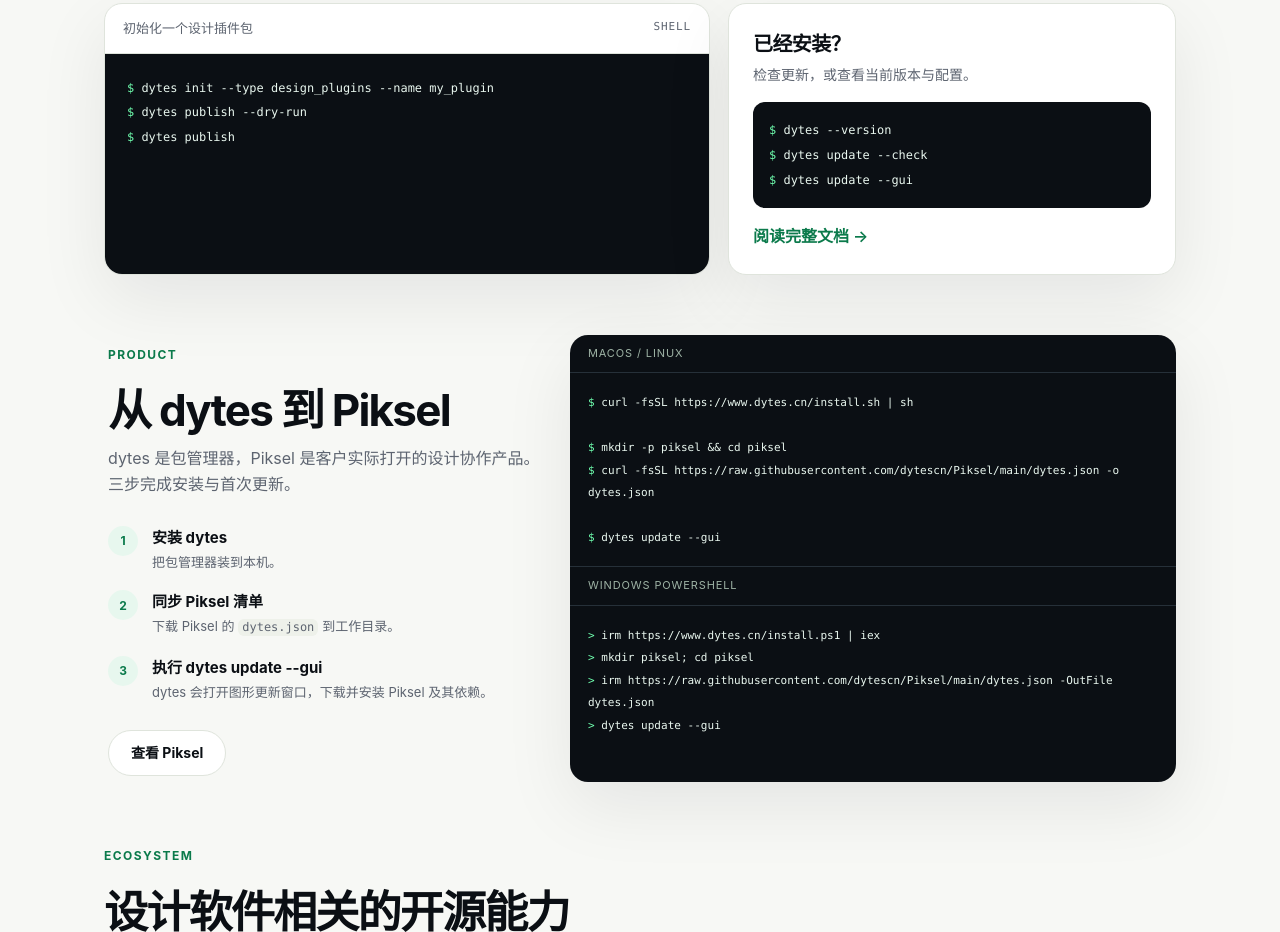
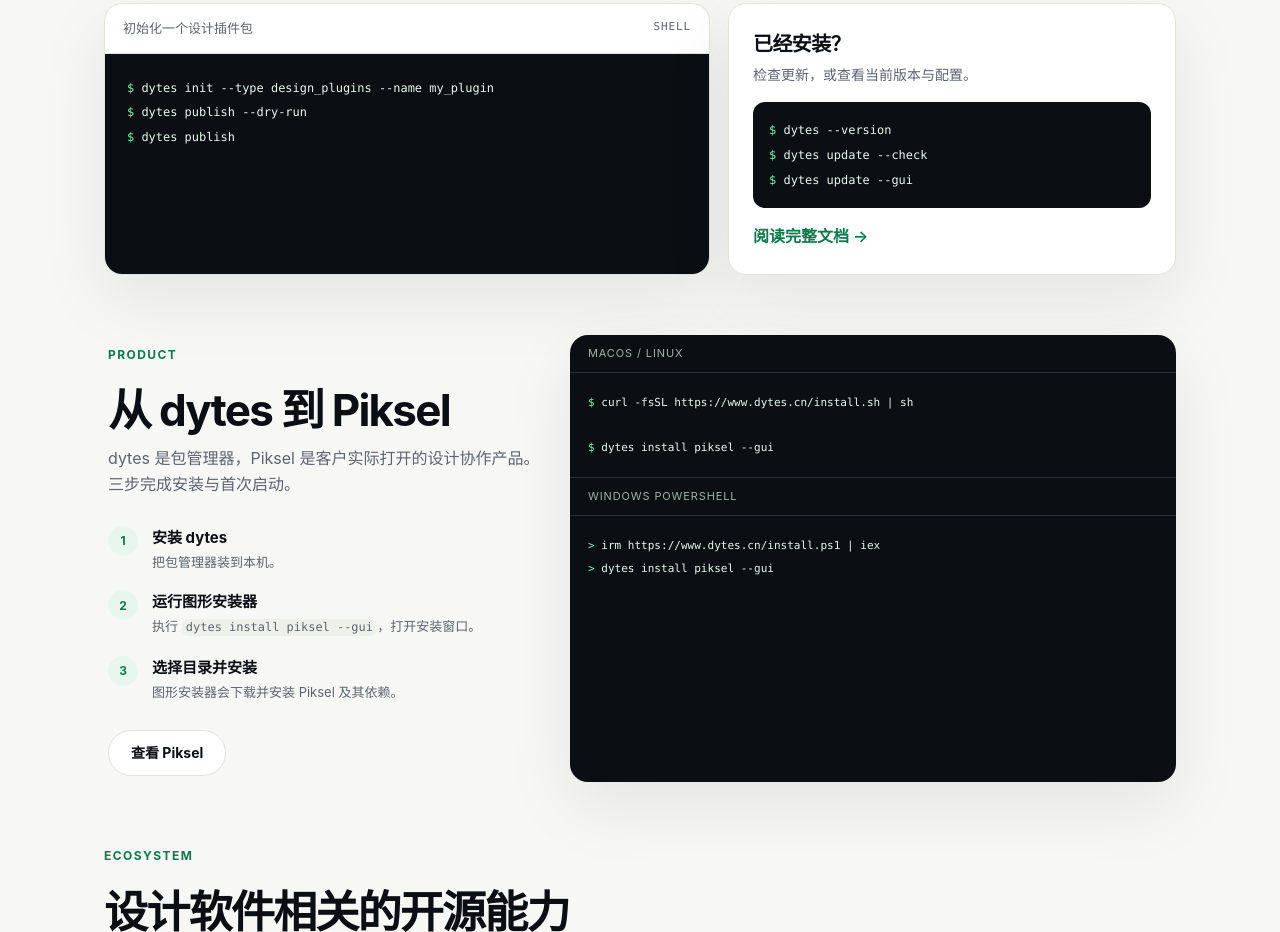
Before and after one commit to dytescn/dytescn.github.io, a plain HTML site: page index.html in a window 1280 px wide. Shown: the part 1838-2770 px from the top of the page. Drawn offline with Linux system fonts and the light colour scheme.

Commit message:
fix: 同步 dytes 0.1.30 版本并改用图形安装命令

```diff
--- a/assets/data/release.json
+++ b/assets/data/release.json
@@ -1,5 +1,5 @@
 {
-  "version": "0.1.11",
+  "version": "0.1.30",
   "downloads": {
     "windows": "https://packages.funxdata.com/core/dytes/latest/windows/dytes.exe",
     "linux": "https://packages.funxdata.com/core/dytes/latest/linux/dytes",
--- a/index.html
+++ b/index.html
@@ -150,7 +150,7 @@
           <h2>从 dytes 到 Piksel</h2>
           <p>
             dytes 是包管理器，Piksel 是客户实际打开的设计协作产品。
-            三步完成安装与首次更新。
+            三步完成安装与首次启动。
           </p>
           <ol class="steps">
             <li>
@@ -163,15 +163,15 @@
             <li>
               <span class="step-index">2</span>
               <div>
-                <strong>同步 Piksel 清单</strong>
-                <p>下载 Piksel 的 <code>dytes.json</code> 到工作目录。</p>
+                <strong>运行图形安装器</strong>
+                <p>执行 <code>dytes install piksel --gui</code>，打开安装窗口。</p>
               </div>
             </li>
             <li>
               <span class="step-index">3</span>
               <div>
-                <strong>执行 dytes update --gui</strong>
-                <p>dytes 会打开图形更新窗口，下载并安装 Piksel 及其依赖。</p>
+                <strong>选择目录并安装</strong>
+                <p>图形安装器会下载并安装 Piksel 及其依赖。</p>
               </div>
             </li>
           </ol>
@@ -181,15 +181,10 @@
           <div class="terminal-head">macOS / Linux</div>
           <pre><code><span class="prompt">$</span> curl -fsSL https://www.dytes.cn/install.sh | sh
 
-<span class="prompt">$</span> mkdir -p piksel &amp;&amp; cd piksel
-<span class="prompt">$</span> curl -fsSL https://raw.githubusercontent.com/dytescn/Piksel/main/dytes.json -o dytes.json
-
-<span class="prompt">$</span> dytes update --gui</code></pre>
+<span class="prompt">$</span> dytes install piksel --gui</code></pre>
           <div class="terminal-head terminal-head-second">Windows PowerShell</div>
           <pre><code><span class="prompt">&gt;</span> irm https://www.dytes.cn/install.ps1 | iex
-<span class="prompt">&gt;</span> mkdir piksel; cd piksel
-<span class="prompt">&gt;</span> irm https://raw.githubusercontent.com/dytescn/Piksel/main/dytes.json -OutFile dytes.json
-<span class="prompt">&gt;</span> dytes update --gui</code></pre>
+<span class="prompt">&gt;</span> dytes install piksel --gui</code></pre>
         </div>
       </div>
     </section>
```
